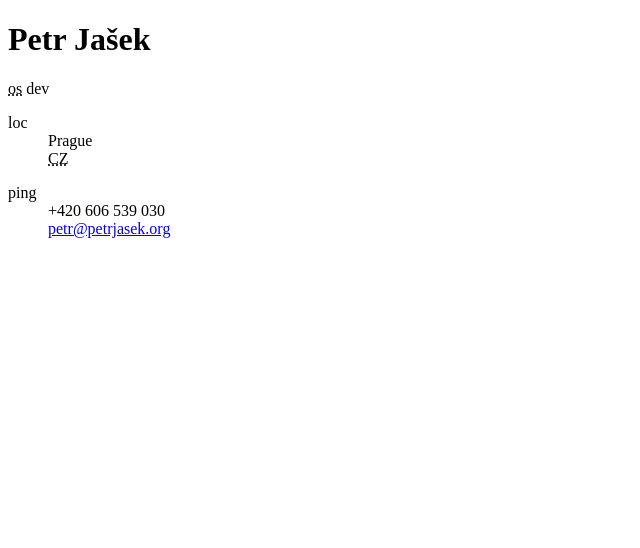
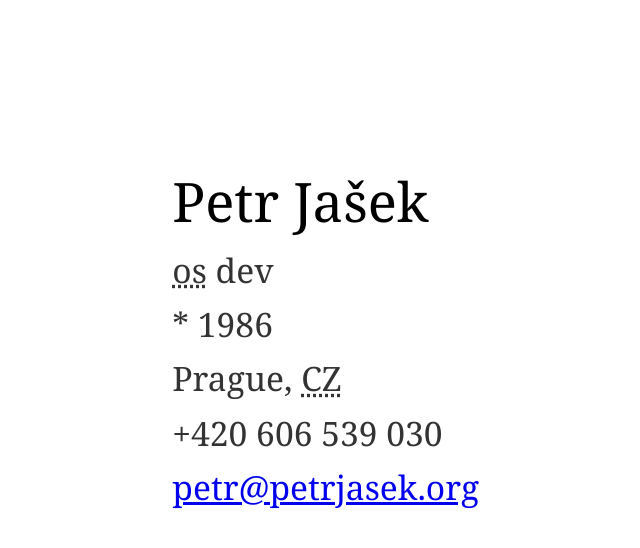
Before and after one commit to petrjasek/petrjasek.org, a plain HTML site: page public/index.html in a window 1280 px wide. Shown: the whole page, without its empty margins (0-640 px from the left). Drawn offline with Linux system fonts and the light colour scheme.

Commit message:
Layout update

```diff
--- a/public/index.html
+++ b/public/index.html
@@ -4,6 +4,26 @@
         <meta charset="utf-8" />
         <title>Petr Jašek</title>
         <link rel="canonical" href="http://petrjasek.org" />
+
+        <style>
+            body {
+                font-family: Georgia, serif;
+                color: #000;
+                background-color: #fff;
+            }
+            dl {
+                margin: 13% 0 0 13%;
+            }
+            dt {
+                font-size: 3.4em;
+            }
+            dd {
+                margin: 0.25em 0 0;
+                font-size: 2.1em;
+                color: #333;
+                background-color: #fff;
+            }
+        </style>
 
         <script type="text/javascript">
             var _gaq = _gaq || [];
@@ -18,19 +38,15 @@
         </script>
     </head>
     <body>
-        <h1 itemprop="name">Petr Jašek</h1>
-        <p itemprop="jobTitle"><abbr title="Open Source">os</abbr> dev</p>
-
-        <dl itemprop="address" itemscope itemtype="http://schema.org/PostalAddress">
-            <dt>loc</dt>
-            <dd itemprop="addressLocality">Prague</dd>
-            <dd itemprop="addressCountry"><abbr title="Czech Republic">CZ</abbr></dd>
-        </dl>
-
         <dl>
-            <dt>ping</dt>
+            <dt itemprop="name">Petr Jašek</dt>
+            <dd itemprop="jobTitle"><abbr title="Open Source">os</abbr> dev</dd>
+            <dd itemprop="birthDate">* 1986</dd>
+            <dd itemprop="address" itemscope itemtype="http://schema.org/PostalAddress">
+                <span itemprop="addressLocality">Prague</span>, <abbr itemprop="addressCountry" title="Czech Republic">CZ</abbr>
+            </dd>
             <dd itemprop="telephone">+420 606 539 030</dd>
-            <dd><a href="mailto:petr@petrjasek.org" itemprop="email" title="Mail me">petr@petrjasek.org</a></dd>
+            <dd><a href="mailto:petr@petrjasek.org" itemprop="email" title="Send me an email">petr@petrjasek.org</a></dd>
         </dl>
     </body>
 </html>
```
